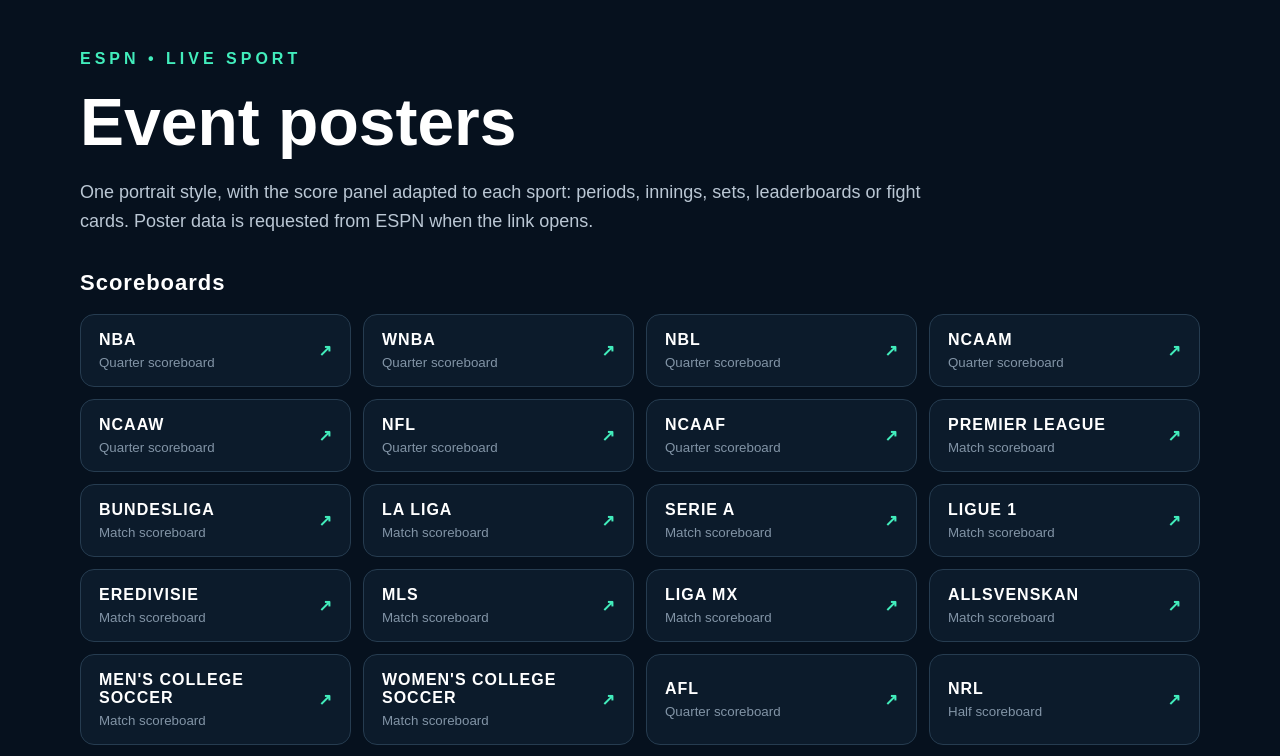
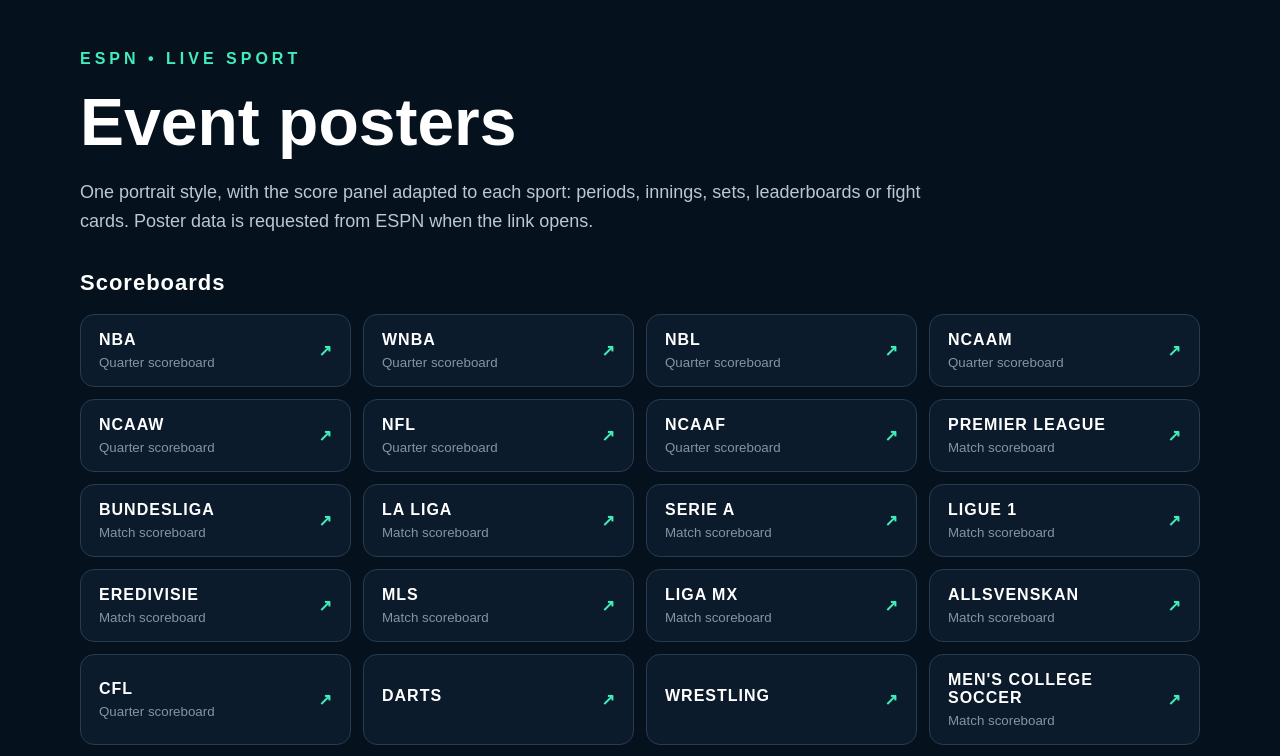
Before and after one commit to jasos24/FernSports, a Next.js app: page / in a window 1280 px wide. Shown: the top 756 px of the page. Built offline with nearby package versions, Linux system fonts and the light colour scheme.

Commit message:
Wire EPG events into catalogs

```diff
--- a/app/sports.js
+++ b/app/sports.js
@@ -17,6 +17,9 @@
   mls:{path:"soccer/usa.1",label:"MLS",family:"soccer",group:"Soccer"},
   ligamx:{path:"soccer/mex.1",label:"LIGA MX",family:"soccer",group:"Soccer"},
   allsvenskan:{path:"soccer/swe.1",label:"ALLSVENSKAN",family:"soccer",group:"Soccer"},
+  cfl:{path:null,label:"CFL",family:"football",group:"Canadian Football",epgOnly:true},
+  darts:{path:null,label:"DARTS",family:"darts",group:"Darts",epgOnly:true},
+  wrestling:{path:null,label:"WRESTLING",family:"wrestling",group:"Wrestling",epgOnly:true},
   menscollegesoccer:{path:"soccer/usa.ncaa.m.1",label:"MEN'S COLLEGE SOCCER",family:"soccer",group:"Soccer"},
   womenscollegesoccer:{path:"soccer/usa.ncaa.w.1",label:"WOMEN'S COLLEGE SOCCER",family:"soccer",group:"Soccer"},
   afl:{path:"australian-football/afl",label:"AFL",family:"afl",group:"Australian Football"},
@@ -43,7 +46,7 @@
 };
 
 export const SPORT_GROUPS = [
-  {name:"Scoreboards",leagues:["nba","wnba","nbl","ncaam","ncaaw","nfl","ncaaf","football","bundesliga","laliga","seriea","ligue1","eredivisie","mls","ligamx","allsvenskan","menscollegesoccer","womenscollegesoccer","afl","nrl","rugby","nhl","menscollegehockey","womenscollegehockey","mlb","wbc","collegebaseball","softball","menscollegelacrosse","womenscollegelacrosse","menscollegevolleyball","womenscollegevolleyball","cricket","atp","wta"]},
+  {name:"Scoreboards",leagues:["nba","wnba","nbl","ncaam","ncaaw","nfl","ncaaf","football","bundesliga","laliga","seriea","ligue1","eredivisie","mls","ligamx","allsvenskan","cfl","darts","wrestling","menscollegesoccer","womenscollegesoccer","afl","nrl","rugby","nhl","menscollegehockey","womenscollegehockey","mlb","wbc","collegebaseball","softball","menscollegelacrosse","womenscollegelacrosse","menscollegevolleyball","womenscollegevolleyball","cricket","atp","wta"]},
   {name:"Leaderboards",leagues:["pga","f1","nascar","indycar"]},
   {name:"Combat cards",leagues:["ufc","boxing"]},
 ];
```
